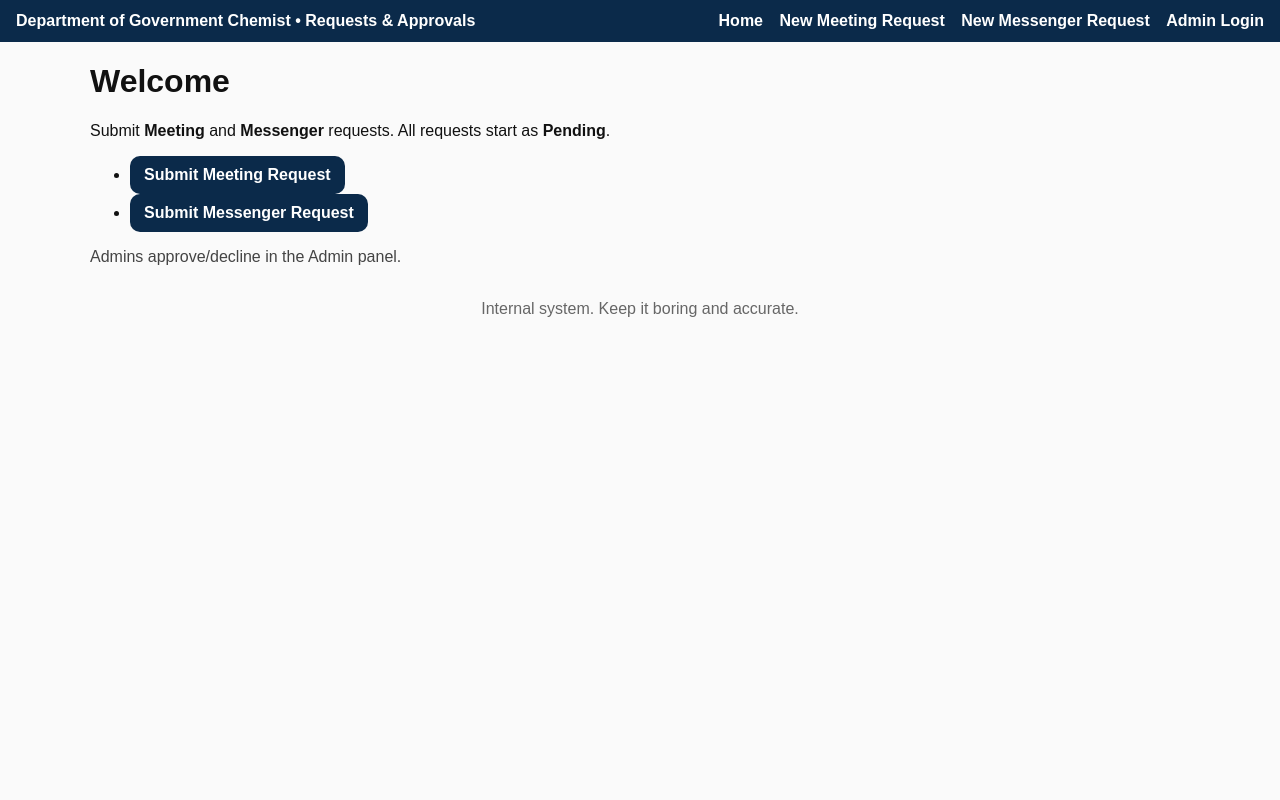
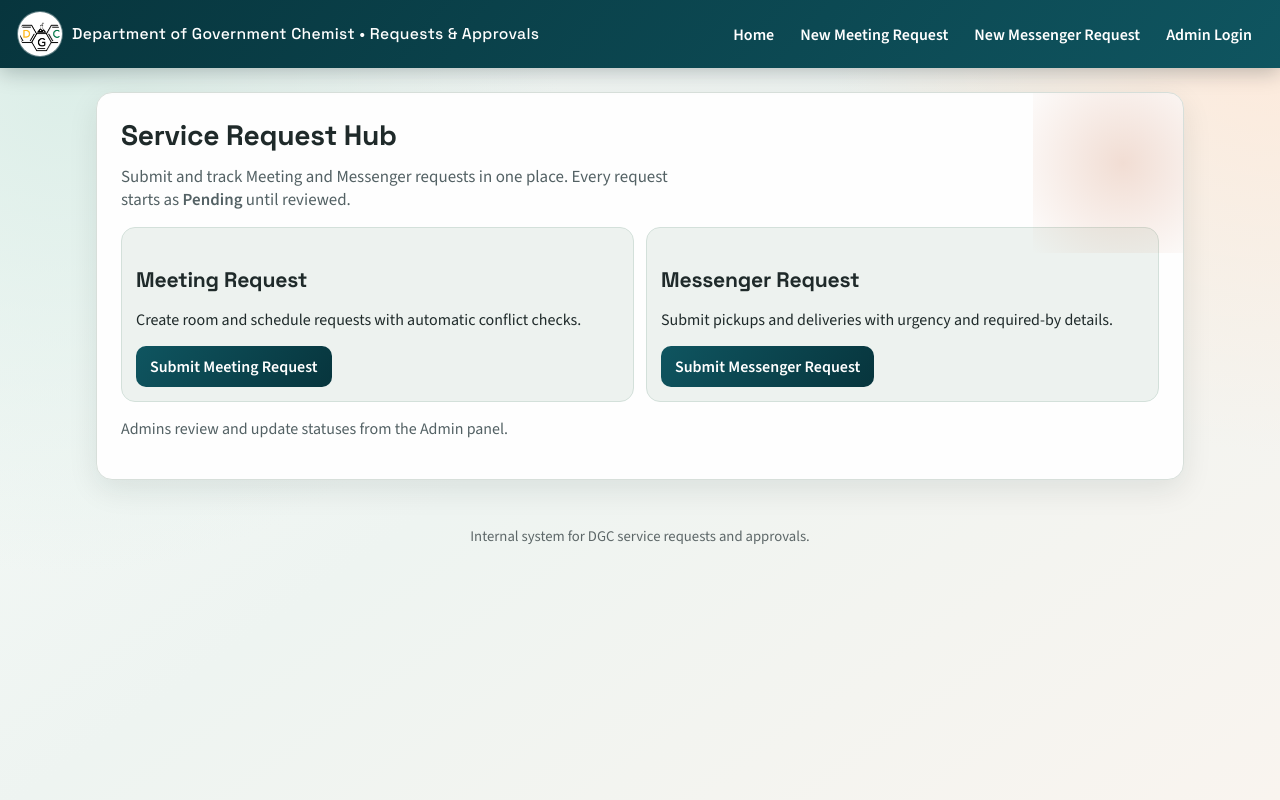
Before and after one commit to dsitservicesja-lab/DGC_MRMS, a FastAPI app: page / in a window 1280 px wide. Run offline with FastAPI, Linux system fonts and the light colour scheme.

```diff
--- a/app/main.py
+++ b/app/main.py
@@ -1,9 +1,10 @@
-from fastapi import FastAPI, Request, Form, Depends
-from fastapi.responses import RedirectResponse, HTMLResponse
+from fastapi import FastAPI, Request, Form, Depends, HTTPException
+from fastapi.responses import RedirectResponse, HTMLResponse, FileResponse
 from fastapi.staticfiles import StaticFiles
 from starlette.templating import Jinja2Templates
 from starlette.middleware.sessions import SessionMiddleware
 from datetime import datetime, date
+from pathlib import Path
 
 from sqlmodel import Session, select
 from .db import init_db, get_session
@@ -17,6 +18,14 @@ app = FastAPI(title="DGC Requests & Approvals")
 app.add_middleware(SessionMiddleware, secret_key=SECRET_KEY)
 templates = Jinja2Templates(directory="app/templates")
 app.mount("/static", StaticFiles(directory="app/static"), name="static")
+LOGO_PATH = Path("cropped-Logo.png")
+
+
+@app.get("/logo")
+def logo():
+    if LOGO_PATH.exists():
+        return FileResponse(LOGO_PATH)
+    raise HTTPException(status_code=404, detail="Logo not found")
 
 @app.on_event("startup")
 def startup():
--- a/app/static/style.css
+++ b/app/static/style.css
@@ -1,19 +1,245 @@
-body { font-family: Arial, sans-serif; margin:0; background:#fafafa; color:#111; }
-.topbar { background:#0b2a4a; color:#fff; padding:12px 16px; display:flex; align-items:center; justify-content:space-between; gap:12px; }
-.topbar a { color:#fff; margin-left:12px; text-decoration:none; font-weight:600; }
-.brand { font-weight:800; }
-.container { max-width: 1100px; margin: 18px auto; padding: 0 14px; }
-.card { background:#fff; padding:16px; border-radius:10px; box-shadow: 0 1px 3px rgba(0,0,0,.08); }
-.grid { display:grid; grid-template-columns: repeat(2, minmax(0,1fr)); gap: 12px; }
-label { display:flex; flex-direction:column; font-size:14px; gap:6px; }
-input, select, textarea { padding:10px; border:1px solid #ddd; border-radius:8px; font-size:14px; }
-.btn { display:inline-block; padding:10px 14px; background:#0b2a4a; color:#fff; border-radius:10px; border:none; cursor:pointer; font-weight:700; text-decoration:none; }
-.btn.small { padding:6px 10px; border-radius:8px; font-size:12px; }
-.note { color:#444; margin-top:10px; }
-.alert { background:#ffecec; border:1px solid #ffb3b3; padding:12px; border-radius:10px; }
-table { width:100%; border-collapse: collapse; background:#fff; border-radius:10px; overflow:hidden; box-shadow: 0 1px 3px rgba(0,0,0,.08); }
-th, td { padding:10px; border-bottom:1px solid #eee; text-align:left; font-size:13px; }
-th { background:#f2f6fb; }
-.inline { display:flex; gap:8px; align-items:center; }
-.footer { padding:16px; text-align:center; color:#666; }
-@media (max-width: 820px){ .grid{ grid-template-columns:1fr; } .topbar{ flex-direction:column; align-items:flex-start; } }
+@import url("https://fonts.googleapis.com/css2?family=Space+Grotesk:wght@500;600;700&family=Source+Sans+3:wght@400;500;600&display=swap");
+
+:root {
+	--bg: #f3f6f4;
+	--text: #1f2a2a;
+	--muted: #536164;
+	--surface: #ffffff;
+	--surface-soft: #edf2ef;
+	--border: #d7dfda;
+	--brand: #0f5560;
+	--brand-strong: #07353d;
+	--accent: #bf5a2a;
+	--danger-bg: #ffe9df;
+	--danger-border: #f0b9a0;
+	--shadow: 0 10px 30px rgba(14, 35, 36, 0.09);
+}
+
+* { box-sizing: border-box; }
+
+body {
+	font-family: "Source Sans 3", "Segoe UI", sans-serif;
+	margin: 0;
+	color: var(--text);
+	min-height: 100vh;
+	background:
+		radial-gradient(circle at 5% 10%, #dceee8 0, transparent 35%),
+		radial-gradient(circle at 100% 0, #ffe9d9 0, transparent 30%),
+		linear-gradient(145deg, #f7fbf9 0%, #eef4f1 48%, #f9f4ef 100%);
+}
+
+.topbar {
+	position: sticky;
+	top: 0;
+	z-index: 10;
+	display: flex;
+	align-items: center;
+	justify-content: space-between;
+	gap: 12px;
+	padding: 12px 18px;
+	background: linear-gradient(130deg, var(--brand-strong), var(--brand));
+	color: #fff;
+	box-shadow: 0 4px 20px rgba(4, 22, 27, 0.26);
+}
+
+.brand {
+	display: flex;
+	align-items: center;
+	gap: 10px;
+	font-family: "Space Grotesk", sans-serif;
+	font-size: 0.98rem;
+	letter-spacing: 0.02em;
+}
+
+.brand-logo {
+	width: 44px;
+	height: 44px;
+	border-radius: 50%;
+	background: #ffffff;
+	padding: 2px;
+	box-shadow: 0 0 0 1px rgba(255, 255, 255, 0.35);
+	object-fit: cover;
+	flex-shrink: 0;
+}
+
+.brand-text {
+	line-height: 1.2;
+}
+
+.nav-links {
+	display: flex;
+	flex-wrap: wrap;
+	gap: 6px;
+}
+
+.topbar a {
+	color: #fff;
+	text-decoration: none;
+	font-weight: 600;
+	padding: 8px 10px;
+	border-radius: 999px;
+	transition: background-color 150ms ease;
+}
+
+.topbar a:hover { background-color: rgba(255, 255, 255, 0.15); }
+
+.container {
+	max-width: 1120px;
+	margin: 24px auto 30px;
+	padding: 0 16px;
+	animation: rise 450ms ease both;
+}
+
+@keyframes rise {
+	from { opacity: 0; transform: translateY(10px); }
+	to { opacity: 1; transform: translateY(0); }
+}
+
+h1, h2 {
+	font-family: "Space Grotesk", sans-serif;
+	letter-spacing: -0.01em;
+	margin: 0 0 12px;
+}
+
+h1 { font-size: clamp(1.6rem, 2.2vw, 2.15rem); }
+h2 { font-size: clamp(1.2rem, 1.65vw, 1.6rem); margin-top: 24px; }
+
+.lead {
+	margin: 0 0 14px;
+	color: var(--muted);
+	font-size: 1.06rem;
+	max-width: 70ch;
+}
+
+.card {
+	background: color-mix(in oklab, var(--surface) 92%, #f8f6ef 8%);
+	border: 1px solid var(--border);
+	border-radius: 16px;
+	padding: 18px;
+	box-shadow: var(--shadow);
+}
+
+.hero {
+	position: relative;
+	overflow: hidden;
+	padding: 24px;
+}
+
+.hero::after {
+	content: "";
+	position: absolute;
+	right: -30px;
+	top: -20px;
+	width: 180px;
+	height: 180px;
+	background: radial-gradient(circle, rgba(191, 90, 42, 0.2), rgba(191, 90, 42, 0));
+	pointer-events: none;
+}
+
+.action-grid {
+	display: grid;
+	grid-template-columns: repeat(auto-fit, minmax(210px, 1fr));
+	gap: 12px;
+	margin: 16px 0;
+}
+
+.action-card {
+	border-radius: 14px;
+	border: 1px solid #d3e0da;
+	background: var(--surface-soft);
+	padding: 14px;
+}
+
+.grid {
+	display: grid;
+	grid-template-columns: repeat(2, minmax(0, 1fr));
+	gap: 12px;
+}
+
+label {
+	display: flex;
+	flex-direction: column;
+	font-size: 0.95rem;
+	gap: 6px;
+	color: #2f3a3a;
+}
+
+input, select, textarea {
+	padding: 10px 11px;
+	border: 1px solid var(--border);
+	border-radius: 10px;
+	font-size: 0.95rem;
+	background: #fff;
+}
+
+input:focus, select:focus, textarea:focus {
+	outline: 2px solid rgba(15, 85, 96, 0.28);
+	border-color: var(--brand);
+}
+
+.btn {
+	display: inline-block;
+	padding: 10px 14px;
+	background: linear-gradient(125deg, var(--brand), var(--brand-strong));
+	color: #fff;
+	border-radius: 10px;
+	border: none;
+	cursor: pointer;
+	font-weight: 700;
+	text-decoration: none;
+	transition: transform 120ms ease, filter 120ms ease;
+}
+
+.btn:hover {
+	transform: translateY(-1px);
+	filter: brightness(1.05);
+}
+
+.btn.small { padding: 7px 11px; border-radius: 9px; font-size: 0.82rem; }
+
+.note { color: var(--muted); margin-top: 12px; }
+
+.alert {
+	background: var(--danger-bg);
+	border: 1px solid var(--danger-border);
+	padding: 12px;
+	border-radius: 10px;
+}
+
+table {
+	width: 100%;
+	border-collapse: collapse;
+	background: #fff;
+	border-radius: 12px;
+	overflow: hidden;
+	border: 1px solid var(--border);
+	box-shadow: var(--shadow);
+}
+
+th, td {
+	padding: 10px;
+	border-bottom: 1px solid #ebefec;
+	text-align: left;
+	font-size: 0.89rem;
+}
+
+th {
+	background: #ebf2ef;
+	font-family: "Space Grotesk", sans-serif;
+}
+
+.inline { display: flex; gap: 8px; align-items: center; }
+
+.footer {
+	padding: 16px;
+	text-align: center;
+	color: #5d6768;
+	font-size: 0.92rem;
+}
+
+@media (max-width: 860px) {
+	.grid { grid-template-columns: 1fr; }
+	.topbar { position: static; flex-direction: column; align-items: flex-start; }
+	.brand { font-size: 0.9rem; }
+	.brand-logo { width: 38px; height: 38px; }
+}
--- a/app/templates/admin.html
+++ b/app/templates/admin.html
@@ -1,8 +1,10 @@
 {% extends "base.html" %}
 {% block content %}
 <h1>Admin Dashboard</h1>
+<p class="lead">Review pending requests and update status actions for meetings and messenger items.</p>
 
 <h2>Pending Meetings</h2>
+<section class="card">
 <table>
   <tr><th>ID</th><th>Booking</th><th>Requested By</th><th>Date/Time</th><th>Location</th><th>Confidential</th><th>Action</th></tr>
   {% for m in pending_meet %}
@@ -27,8 +29,10 @@
   </tr>
   {% endfor %}
 </table>
+</section>
 
 <h2>Pending Messenger</h2>
+<section class="card">
 <table>
   <tr><th>ID</th><th>Request</th><th>Requested By</th><th>Destination</th><th>Urgency</th><th>Required By</th><th>Action</th></tr>
   {% for r in pending_msg %}
@@ -55,5 +59,6 @@
   </tr>
   {% endfor %}
 </table>
+</section>
 
 {% endblock %}
--- a/app/templates/base.html
+++ b/app/templates/base.html
@@ -4,12 +4,17 @@
   <meta charset="utf-8"/>
   <meta name="viewport" content="width=device-width, initial-scale=1"/>
   <title>{{ title if title else "DGC Requests" }}</title>
+  <link rel="icon" type="image/png" href="/logo"/>
+  <link rel="apple-touch-icon" href="/logo"/>
   <link rel="stylesheet" href="/static/style.css"/>
 </head>
 <body>
   <header class="topbar">
-    <div class="brand">Department of Government Chemist • Requests & Approvals</div>
-    <nav>
+    <div class="brand">
+      <img src="/logo" alt="DGC logo" class="brand-logo"/>
+      <span class="brand-text">Department of Government Chemist • Requests & Approvals</span>
+    </div>
+    <nav class="nav-links">
       <a href="/">Home</a>
       <a href="/meetings/new">New Meeting Request</a>
       <a href="/messenger/new">New Messenger Request</a>
@@ -24,6 +29,6 @@
   <main class="container">
     {% block content %}{% endblock %}
   </main>
-  <footer class="footer">Internal system. Keep it boring and accurate.</footer>
+  <footer class="footer">Internal system for DGC service requests and approvals.</footer>
 </body>
 </html>
--- a/app/templates/error.html
+++ b/app/templates/error.html
@@ -1,6 +1,7 @@
 {% extends "base.html" %}
 {% block content %}
 <h1>{{ title }}</h1>
+<p class="lead">Please review the message below and try again.</p>
 <div class="alert">{{ message }}</div>
 <p><a class="btn" href="javascript:history.back()">Go Back</a></p>
 {% endblock %}
--- a/app/templates/home.html
+++ b/app/templates/home.html
@@ -1,10 +1,20 @@
 {% extends "base.html" %}
 {% block content %}
-<h1>Welcome</h1>
-<p>Submit <b>Meeting</b> and <b>Messenger</b> requests. All requests start as <b>Pending</b>.</p>
-<ul>
-  <li><a class="btn" href="/meetings/new">Submit Meeting Request</a></li>
-  <li><a class="btn" href="/messenger/new">Submit Messenger Request</a></li>
-</ul>
-<p class="note">Admins approve/decline in the Admin panel.</p>
+<section class="card hero">
+  <h1>Service Request Hub</h1>
+  <p class="lead">Submit and track Meeting and Messenger requests in one place. Every request starts as <b>Pending</b> until reviewed.</p>
+  <div class="action-grid">
+    <article class="action-card">
+      <h2>Meeting Request</h2>
+      <p>Create room and schedule requests with automatic conflict checks.</p>
+      <a class="btn" href="/meetings/new">Submit Meeting Request</a>
+    </article>
+    <article class="action-card">
+      <h2>Messenger Request</h2>
+      <p>Submit pickups and deliveries with urgency and required-by details.</p>
+      <a class="btn" href="/messenger/new">Submit Messenger Request</a>
+    </article>
+  </div>
+  <p class="note">Admins review and update statuses from the Admin panel.</p>
+</section>
 {% endblock %}
--- a/app/templates/login.html
+++ b/app/templates/login.html
@@ -1,6 +1,7 @@
 {% extends "base.html" %}
 {% block content %}
 <h1>Admin Login</h1>
+<p class="lead">Sign in with administrator credentials to review and process requests.</p>
 {% if error %}<div class="alert">{{ error }}</div>{% endif %}
 <form method="post" class="card">
   <label>Username <input name="username" required></label>
--- a/app/templates/meeting_new.html
+++ b/app/templates/meeting_new.html
@@ -1,6 +1,7 @@
 {% extends "base.html" %}
 {% block content %}
 <h1>New Meeting Request</h1>
+<p class="lead">Complete the form below to request a meeting. Time conflicts at the same location are blocked automatically.</p>
 <form method="post" class="card grid">
   <label>Request Date <input type="date" name="request_date" required></label>
 
--- a/app/templates/messenger_new.html
+++ b/app/templates/messenger_new.html
@@ -1,6 +1,7 @@
 {% extends "base.html" %}
 {% block content %}
 <h1>New Messenger Request</h1>
+<p class="lead">Use this form for document and package pickup or delivery requests across agencies and offices.</p>
 <form method="post" class="card grid">
   <label>Request Date <input type="date" name="request_date" required></label>
 
--- a/app/templates/thanks.html
+++ b/app/templates/thanks.html
@@ -1,6 +1,7 @@
 {% extends "base.html" %}
 {% block content %}
 <h1>Submitted</h1>
+<p class="lead">Your request has been received successfully.</p>
 <p>Your request was submitted with status <b>Pending</b>.</p>
 <p><a class="btn" href="/">Back to Home</a></p>
 {% endblock %}
```
Also changed, not shown: README.md, cropped-Logo.png (added), 1 other file.
